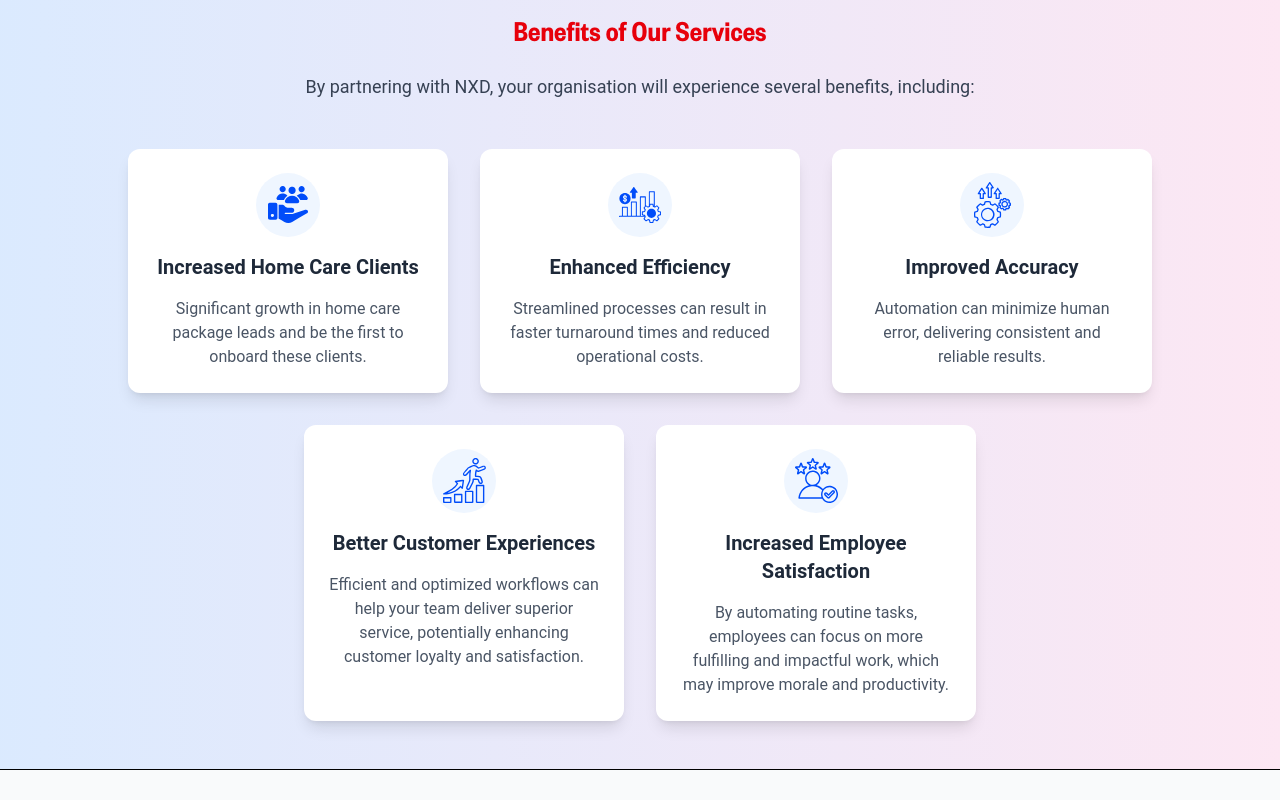
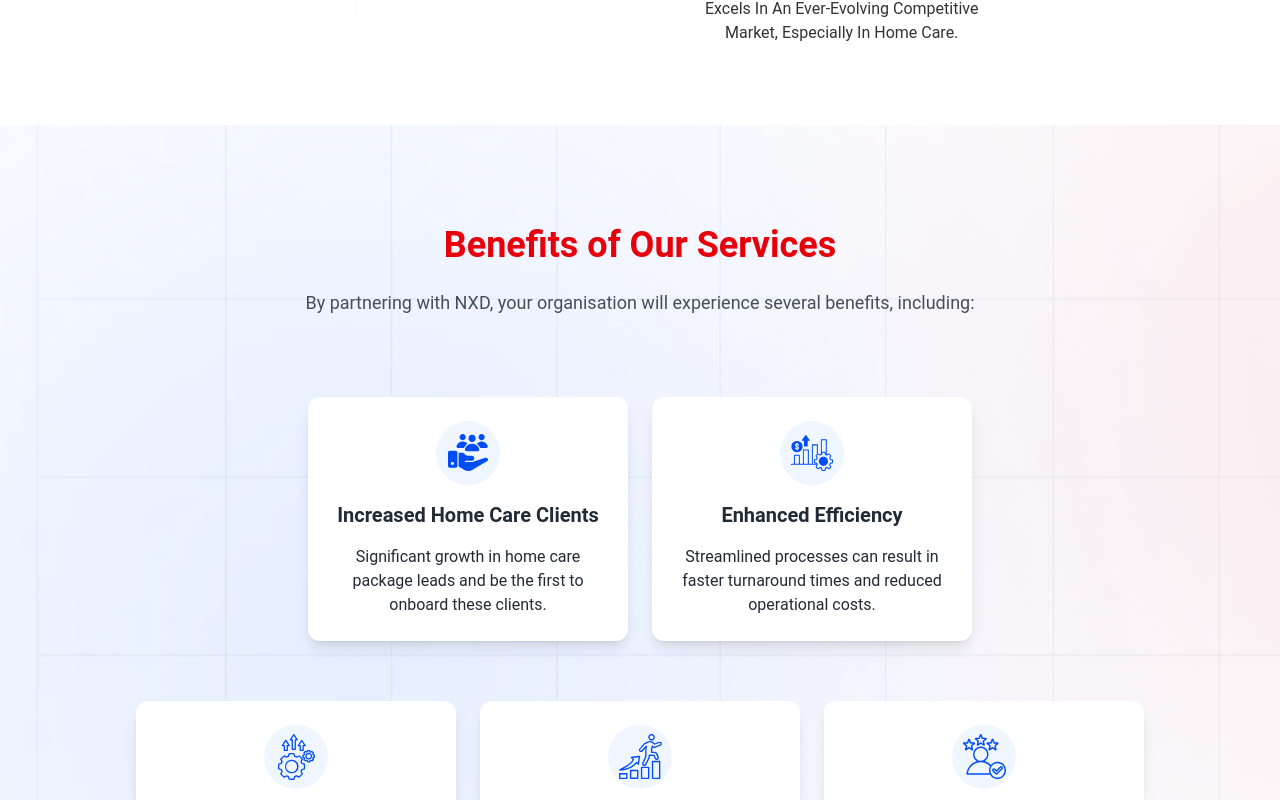
Before and after one commit to softvence-omega/ad4m-g1ll, a Next.js app: page / in a window 1280 px wide. Shown: the part 600-1400 px from the top of the page. Built offline with nearby package versions, Linux system fonts and the light colour scheme.

Commit message:
added benefit section

```diff
--- a/src/components/features/landingPage/About/About.tsx
+++ b/src/components/features/landingPage/About/About.tsx
@@ -8,7 +8,7 @@ const vdo = "/landingPage/about.mp4";
 export default function AboutSection() {
   return (
     <Wrapper>
-      <div className="flex flex-col justify-between md:gap-16 lg:flex-row">
+      <div className="flex flex-col justify-between py-20 md:gap-16 lg:flex-row">
         <motion.div
           style={{
             backgroundImage: `url('/landingPage/aboutBox.png')`,
@@ -108,7 +108,7 @@ export default function AboutSection() {
             style={{
               transform: "scaleX(-1)",
             }}
-            className="z-10 justify-end md:mt-20 md:flex"
+            className="z-10 mt-20 justify-end md:flex"
           >
             <HomeButton title="Contact" />
           </div>
--- /dev/null
+++ b/src/components/features/landingPage/Benefits/BenefitCard.tsx
@@ -0,0 +1,30 @@
+"use client";
+import { motion } from "framer-motion";
+/* eslint-disable @typescript-eslint/no-explicit-any */
+
+const BenefitCard = ({
+  benefit,
+  index,
+}: {
+  benefit: { title: string; description: string; icon: any };
+  index: number;
+}) => {
+  return (
+    <motion.div
+      initial={{ opacity: 0, y: 30 }}
+      animate={{ opacity: 1, y: 0 }}
+      whileHover={{ scale: 1.03 }}
+      whileTap={{ scale: 0.95 }}
+      key={index}
+      className="hover:bg-text-secondary flex w-full flex-col items-center gap-4 rounded-xl bg-white p-6 text-[#212B36] shadow-lg transition-all hover:text-white sm:w-72 lg:w-80"
+    >
+      <div className="flex h-16 w-16 items-center justify-center rounded-full bg-blue-50">
+        {benefit.icon}
+      </div>
+      <h3 className="text-xl font-semibold">{benefit.title}</h3>
+      <p className="">{benefit.description}</p>
+    </motion.div>
+  );
+};
+
+export default BenefitCard;
--- a/src/components/features/landingPage/Benefits/BenefitSeciton.tsx
+++ b/src/components/features/landingPage/Benefits/BenefitSeciton.tsx
@@ -1,30 +1,37 @@
+import Wrapper from "@/components/reusable/Wrapper";
 import { benefits } from "@/lib/data";
+import BenefitCard from "./BenefitCard";
 
 const BenefitsSection = () => {
   return (
-    <section className="bg-gradient-to-r from-blue-100 to-pink-100 px-6 py-12">
-      <div className="mx-auto text-center">
-        <h2 className="font-custom-font mb-6 text-3xl font-semibold text-red-600">
+    <section
+      style={{
+        backgroundImage: `url('/landingPage/benefits.png')`,
+        backgroundSize: "cover",
+        backgroundRepeat: "no-repeat",
+      }}
+      className="py-25"
+    >
+      <Wrapper>
+        <div className="text-center">
+          <h2 className="mb-6 text-4xl font-bold text-red-600 md:text-[36px]">
             Benefits of Our Services
           </h2>
-        <p className="mb-12 text-lg text-gray-700">
+          <p className="mb-12 text-lg text-[#454F5B]">
             By partnering with NXD, your organisation will experience several benefits, including:
           </p>
-        <div className="flex flex-wrap justify-center gap-8">
-          {benefits.map((benefit, index) => (
-            <div
-              key={index}
-              className="flex w-full flex-col items-center gap-4 rounded-xl bg-white p-6 shadow-lg sm:w-72 lg:w-80"
-            >
-              <div className="flex h-16 w-16 items-center justify-center rounded-full bg-blue-50">
-                {benefit.icon}
+          <div className="mt-20 flex flex-wrap justify-center gap-6">
+            {benefits.slice(0, 2).map((benefit, index) => (
+              <BenefitCard key={index} benefit={benefit} index={index} />
+            ))}
           </div>
-              <h3 className="text-xl font-semibold text-gray-800">{benefit.title}</h3>
-              <p className="text-gray-600">{benefit.description}</p>
-            </div>
+          <div className="mt-6 flex flex-wrap justify-center gap-6 md:mt-15">
+            {benefits.slice(2, 5).map((benefit, index) => (
+              <BenefitCard key={index} benefit={benefit} index={index} />
             ))}
           </div>
         </div>
+      </Wrapper>
     </section>
   );
 };
```
Also changed, not shown: public/landingPage/benefits.png (added). Lines whose indentation alone changed are shown as unchanged.
